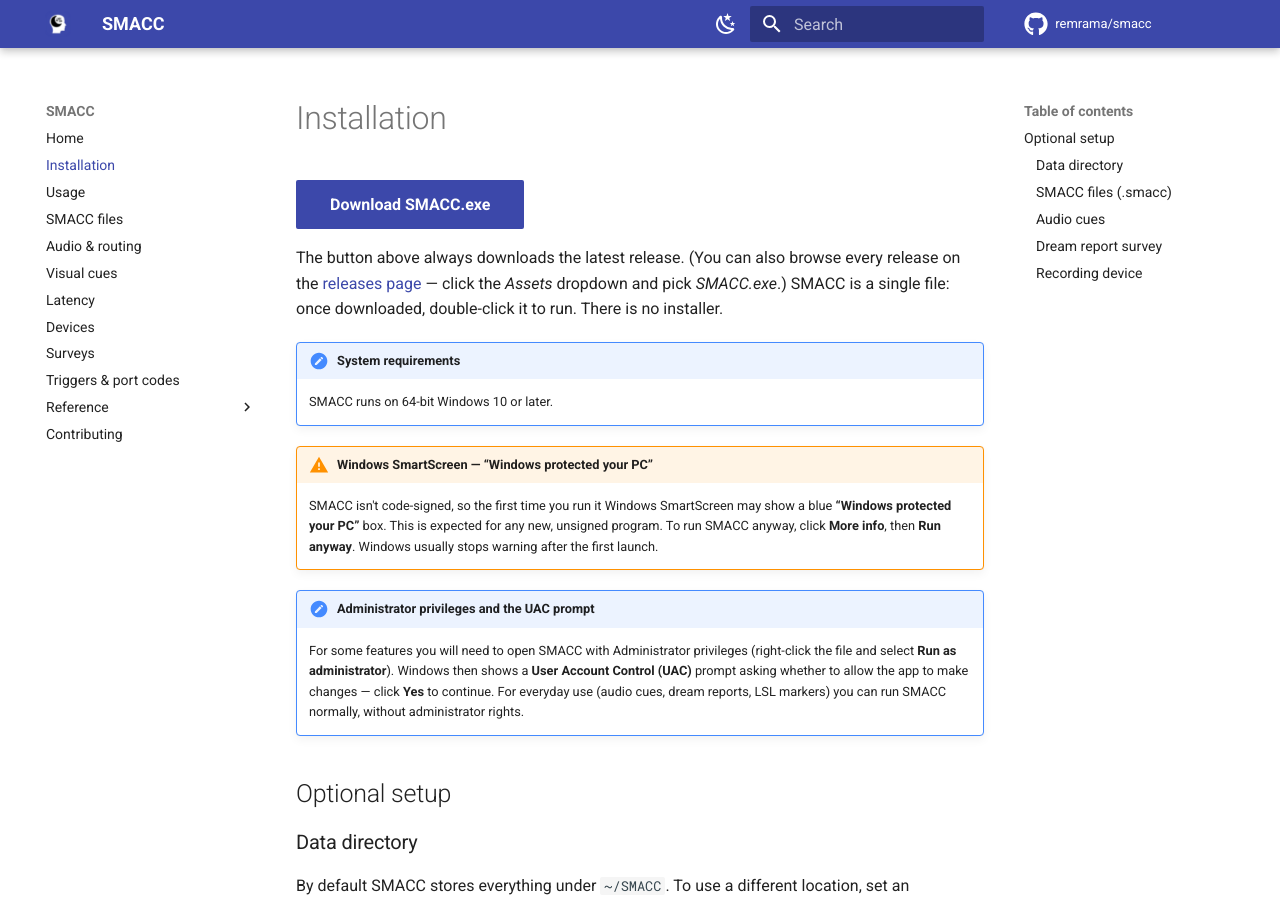
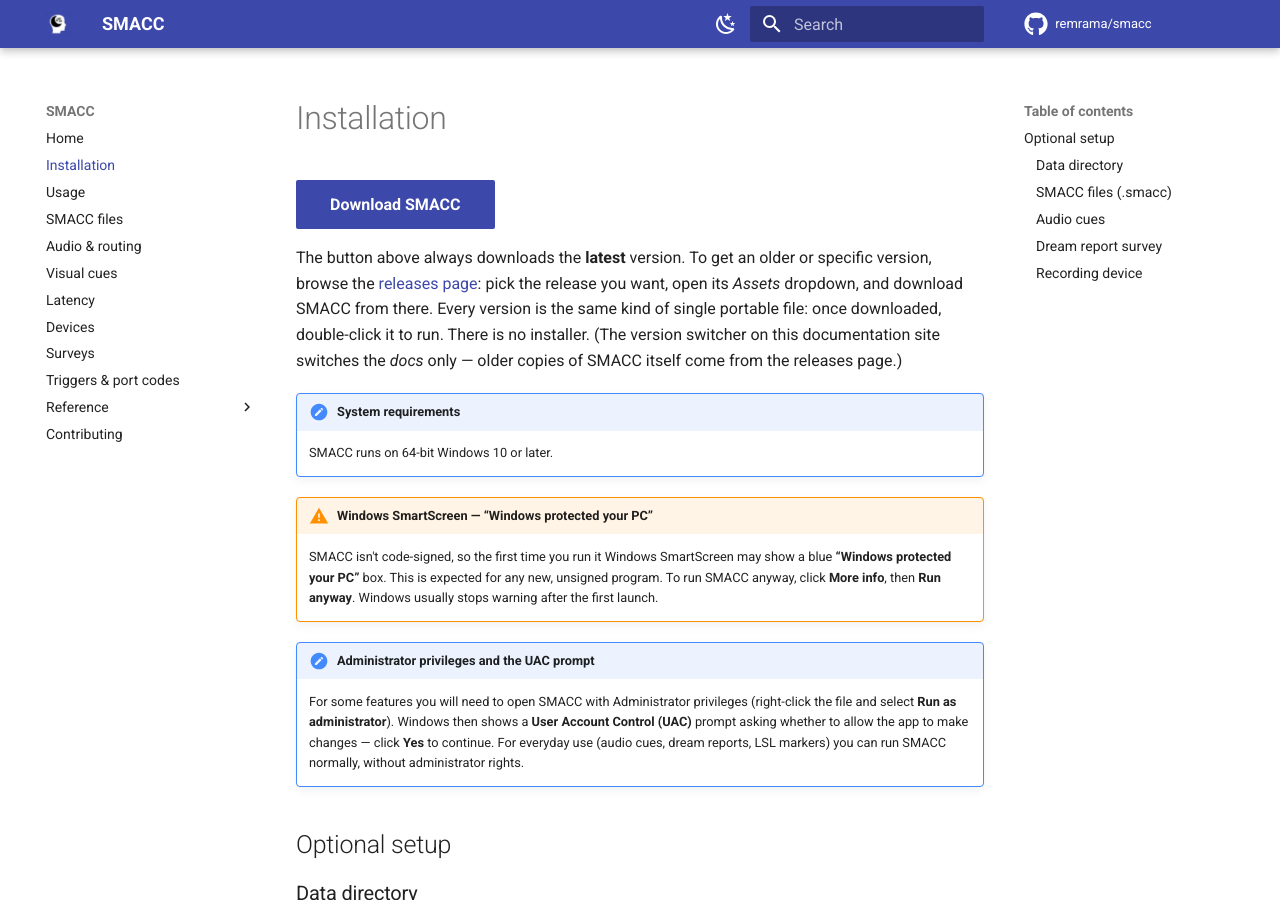
Before and after one commit to remrama/smacc, an MkDocs documentation site: the page built from docs/installation.md, in a window 1280 px wide and 900 px high. Built offline with MkDocs 1.6.1 and Material for MkDocs 9.7.7, drawn with Linux system fonts in a browser that asks for light colours; comment, search, counter and statistics services are not loaded; the version menu is left out.

Commit message:
docs: drop .exe from download wording and use the default outdated banner

```diff
--- a/docs/installation.md
+++ b/docs/installation.md
@@ -1,11 +1,14 @@
 # Installation
 
-[Download SMACC.exe](https://github.com/remrama/smacc/releases/latest/download/SMACC.exe){ .md-button .md-button--primary }
+[Download SMACC](https://github.com/remrama/smacc/releases/latest/download/SMACC.exe){ .md-button .md-button--primary }
 
-The button above always downloads the latest release. (You can also browse every
-release on the [releases page](https://github.com/remrama/smacc/releases) — click the
-_Assets_ dropdown and pick _SMACC.exe_.) SMACC is a single file: once downloaded,
-double-click it to run. There is no installer.
+The button above always downloads the **latest** version. To get an older or
+specific version, browse the
+[releases page](https://github.com/remrama/smacc/releases): pick the release you
+want, open its _Assets_ dropdown, and download SMACC from there. Every version is
+the same kind of single portable file: once downloaded, double-click it to run.
+There is no installer. (The version switcher on this documentation site switches
+the *docs* only — older copies of SMACC itself come from the releases page.)
 
 !!! note "System requirements"
     SMACC runs on 64-bit Windows 10 or later.
--- a/mkdocs.yml
+++ b/mkdocs.yml
@@ -7,7 +7,6 @@
 
 theme:
   name: material
-  custom_dir: overrides
   logo: assets/icon.png
   favicon: assets/icon.png
   icon:
```
Also changed, not shown: README.md (+1 -1 lines), docs/index.md (+5 -4 lines), overrides/main.html (deleted, +0 -14 lines).
